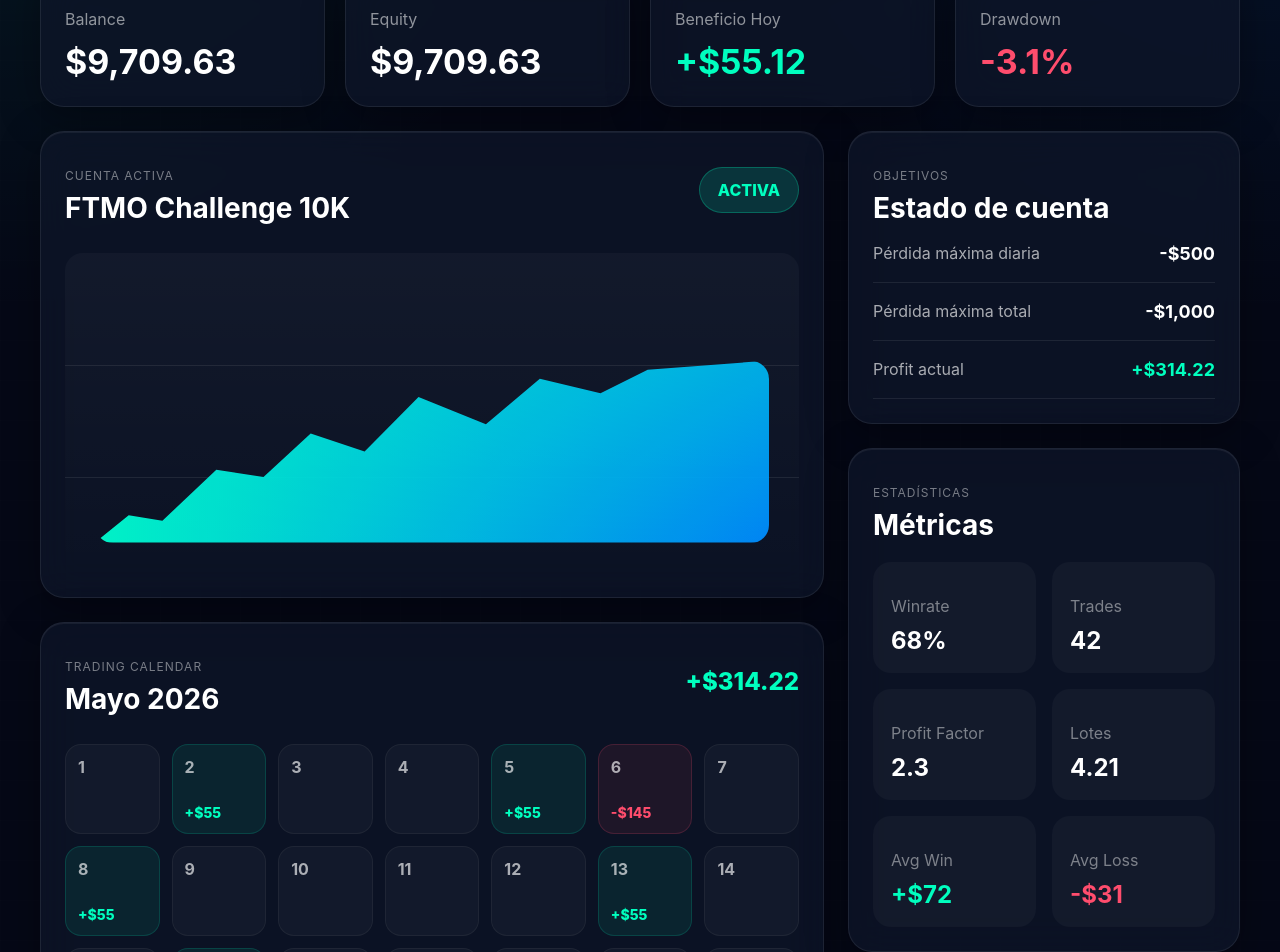
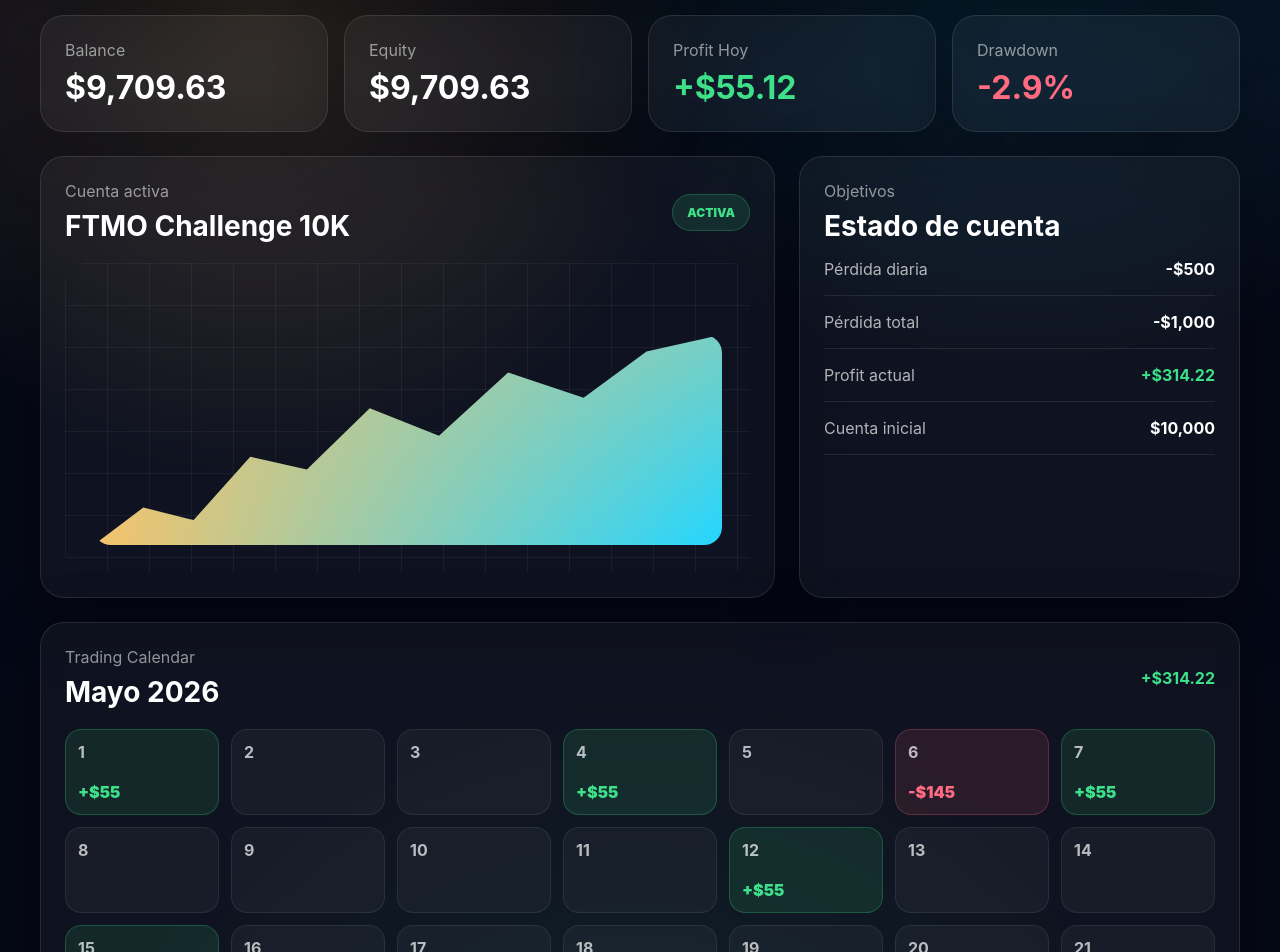
Before and after one commit to fjuanmanuel126-pixel/GoldPulse, a Next.js app: page /bitacora in a window 1280 px wide. Shown: the part 300-1252 px from the top of the page. Built offline with nearby package versions, Linux system fonts and the light colour scheme.

Commit message:
Bitacora GoldPulse dark preview

```diff
--- a/pages/bitacora.tsx
+++ b/pages/bitacora.tsx
@@ -1,529 +1,306 @@
 export default function BitacoraPage() {
   return (
     <main className="page">
-      <div className="overlay" />
-
       <section className="hero">
         <div>
-          <p className="eyebrow">GOLDPULSE BITÁCORA</p>
-
-          <h1>
-            Trading Journal <span>PRO</span>
-          </h1>
-
+          <p className="badge">GOLDPULSE BITÁCORA PRO</p>
+          <h1>Account MetriX</h1>
           <p className="sub">
-            Panel avanzado de métricas, estadísticas y seguimiento
-            profesional para cuentas MT5.
+            Panel manual para cargar historial MT5, revisar cuentas independientes,
+            métricas, drawdown, calendario y resultados.
           </p>
         </div>
 
-        <button className="connectBtn">
-          Conectar cuenta MT5
-        </button>
+        <button>Importar historial MT5</button>
       </section>
 
-      <section className="topGrid">
-        <Card
-          title="Balance"
-          value="$9,709.63"
-        />
-
-        <Card
-          title="Equity"
-          value="$9,709.63"
-        />
-
-        <Card
-          title="Beneficio Hoy"
-          value="+$55.12"
-          green
-        />
-
-        <Card
-          title="Drawdown"
-          value="-3.1%"
-          red
-        />
+      <section className="cards">
+        <Card title="Balance" value="$9,709.63" />
+        <Card title="Equity" value="$9,709.63" />
+        <Card title="Profit Hoy" value="+$55.12" green />
+        <Card title="Drawdown" value="-2.9%" red />
       </section>
 
-      <section className="layout">
-        <div className="left">
-          <div className="panel">
-            <div className="panelTop">
+      <section className="grid">
+        <div className="panel big">
+          <div className="top">
             <div>
               <p className="mini">Cuenta activa</p>
-
               <h2>FTMO Challenge 10K</h2>
             </div>
-
-              <div className="status">
-                ACTIVA
-              </div>
+            <span className="active">ACTIVA</span>
           </div>
 
           <div className="chart">
-              <div className="line line1"></div>
-              <div className="line line2"></div>
-
-              <div className="fakeChart">
-                <div className="curve"></div>
-              </div>
+            <div className="curve" />
           </div>
         </div>
 
         <div className="panel">
-            <div className="panelTop">
+          <p className="mini">Objetivos</p>
+          <h2>Estado de cuenta</h2>
+
+          <Row label="Pérdida diaria" value="-$500" />
+          <Row label="Pérdida total" value="-$1,000" />
+          <Row label="Profit actual" value="+$314.22" green />
+          <Row label="Cuenta inicial" value="$10,000" />
+        </div>
+      </section>
+
+      <section className="panel">
+        <div className="top">
           <div>
             <p className="mini">Trading Calendar</p>
             <h2>Mayo 2026</h2>
           </div>
-
-              <div className="profitMonth">
-                +$314.22
-              </div>
+          <strong className="green">+$314.22</strong>
         </div>
 
         <div className="calendar">
-              {Array.from({ length: 31 }, (_, i) => (
+          {Array.from({ length: 31 }, (_, i) => {
+            const day = i + 1;
+            const positive = [1, 4, 7, 12, 15].includes(day);
+            const negative = day === 6;
+
+            return (
               <div
-                  key={i}
-                  className={`day ${
-                    i === 5
-                      ? "negative"
-                      : [1, 4, 7, 12, 15].includes(i)
-                      ? "positive"
-                      : ""
-                  }`}
+                key={day}
+                className={`day ${positive ? "pos" : ""} ${negative ? "neg" : ""}`}
               >
-                  <strong>{i + 1}</strong>
-
-                  {[1, 4, 7, 12, 15].includes(i) && (
-                    <span>+$55</span>
-                  )}
-
-                  {i === 5 && (
-                    <span>-$145</span>
-                  )}
+                <b>{day}</b>
+                {positive && <span>+$55</span>}
+                {negative && <span>-$145</span>}
               </div>
-              ))}
+            );
+          })}
         </div>
-          </div>
-        </div>
-
-        <aside className="right">
-          <div className="panel">
-            <p className="mini">
-              Objetivos
-            </p>
-
-            <h2>Estado de cuenta</h2>
-
-            <div className="objective">
-              <span>Pérdida máxima diaria</span>
-              <strong>-$500</strong>
-            </div>
-
-            <div className="objective">
-              <span>Pérdida máxima total</span>
-              <strong>-$1,000</strong>
-            </div>
-
-            <div className="objective">
-              <span>Profit actual</span>
-
-              <strong className="green">
-                +$314.22
-              </strong>
-            </div>
-          </div>
-
-          <div className="panel">
-            <p className="mini">
-              Estadísticas
-            </p>
-
-            <h2>Métricas</h2>
-
-            <div className="stats">
-              <Stat
-                label="Winrate"
-                value="68%"
-              />
-
-              <Stat
-                label="Trades"
-                value="42"
-              />
-
-              <Stat
-                label="Profit Factor"
-                value="2.3"
-              />
-
-              <Stat
-                label="Lotes"
-                value="4.21"
-              />
-
-              <Stat
-                label="Avg Win"
-                value="+$72"
-                green
-              />
-
-              <Stat
-                label="Avg Loss"
-                value="-$31"
-                red
-              />
-            </div>
-          </div>
-        </aside>
       </section>
 
       <style jsx>{`
         .page {
           min-height: 100vh;
+          padding: 40px;
+          color: white;
           background:
-            radial-gradient(circle at top left, rgba(0,255,200,0.08), transparent 30%),
-            radial-gradient(circle at top right, rgba(0,140,255,0.10), transparent 30%),
+            radial-gradient(circle at 20% 20%, rgba(245, 195, 107, 0.18), transparent 28%),
+            radial-gradient(circle at 80% 10%, rgba(36, 214, 255, 0.16), transparent 30%),
+            radial-gradient(circle at 50% 100%, rgba(0, 255, 180, 0.08), transparent 35%),
             #050816;
-
-          color: white;
-          padding: 40px;
-          position: relative;
-          overflow: hidden;
-          font-family: Inter, sans-serif;
-        }
-
-        .overlay {
-          position: absolute;
-          inset: 0;
-          background-image:
-            linear-gradient(rgba(255,255,255,0.03) 1px, transparent 1px),
-            linear-gradient(90deg, rgba(255,255,255,0.03) 1px, transparent 1px);
-
-          background-size: 40px 40px;
-          opacity: 0.2;
-          pointer-events: none;
+          font-family: Inter, Arial, sans-serif;
         }
 
         .hero {
-          position: relative;
-          z-index: 2;
           display: flex;
           justify-content: space-between;
           align-items: center;
-          margin-bottom: 35px;
-          gap: 30px;
+          gap: 24px;
+          padding: 32px;
+          border-radius: 28px;
+          background: rgba(255, 255, 255, 0.045);
+          border: 1px solid rgba(255, 255, 255, 0.1);
+          box-shadow: 0 20px 80px rgba(0, 0, 0, 0.45);
+          backdrop-filter: blur(18px);
+          margin-bottom: 24px;
         }
 
-        .eyebrow {
-          color: #00ffd0;
+        .badge {
+          color: #f5c36b;
           letter-spacing: 2px;
-          font-size: 13px;
-          font-weight: 800;
-          margin-bottom: 12px;
+          font-size: 12px;
+          font-weight: 900;
         }
 
         h1 {
           font-size: 58px;
           margin: 0;
-          font-weight: 900;
           line-height: 1;
         }
 
-        h1 span {
-          color: #00ffd0;
+        .sub {
+          max-width: 650px;
+          color: rgba(255, 255, 255, 0.68);
+          line-height: 1.6;
+          font-size: 17px;
         }
 
-        .sub {
-          max-width: 620px;
-          color: rgba(255,255,255,0.65);
-          margin-top: 18px;
-          font-size: 18px;
-          line-height: 1.6;
+        button {
+          border: 0;
+          padding: 16px 22px;
+          border-radius: 16px;
+          font-weight: 900;
+          cursor: pointer;
+          background: linear-gradient(135deg, #f5c36b, #24d6ff);
+          color: #050816;
+          box-shadow: 0 0 36px rgba(245, 195, 107, 0.22);
         }
 
-        .connectBtn {
-          background: linear-gradient(135deg,#00ffd0,#0095ff);
-          border: none;
-          color: black;
-          font-weight: 800;
-          padding: 18px 28px;
-          border-radius: 16px;
-          font-size: 16px;
-          cursor: pointer;
-          box-shadow: 0 0 30px rgba(0,255,208,0.25);
-        }
-
-        .topGrid {
-          position: relative;
-          z-index: 2;
+        .cards {
           display: grid;
-          grid-template-columns: repeat(4,1fr);
-          gap: 20px;
+          grid-template-columns: repeat(4, 1fr);
+          gap: 16px;
           margin-bottom: 24px;
         }
 
         .card,
         .panel {
-          background: rgba(15,23,42,0.72);
-          border: 1px solid rgba(255,255,255,0.08);
-          backdrop-filter: blur(18px);
+          background: rgba(255, 255, 255, 0.045);
+          border: 1px solid rgba(255, 255, 255, 0.1);
           border-radius: 24px;
           padding: 24px;
-          box-shadow:
-            0 10px 40px rgba(0,0,0,0.35),
-            inset 0 1px rgba(255,255,255,0.06);
+          box-shadow: 0 20px 70px rgba(0, 0, 0, 0.32);
+          backdrop-filter: blur(18px);
         }
 
-        .card p {
-          color: rgba(255,255,255,0.55);
-          margin-bottom: 12px;
+        .card p,
+        .mini {
+          color: rgba(255, 255, 255, 0.55);
+          margin: 0 0 8px;
         }
 
         .card h2 {
+          font-size: 32px;
           margin: 0;
-          font-size: 34px;
         }
 
-        .green {
-          color: #00ffbf;
+        .grid {
+          display: grid;
+          grid-template-columns: 1.5fr 0.9fr;
+          gap: 24px;
+          margin-bottom: 24px;
         }
 
-        .red {
-          color: #ff4d6d;
-        }
-
-        .layout {
-          position: relative;
-          z-index: 2;
-          display: grid;
-          grid-template-columns: 2fr 1fr;
-          gap: 24px;
-        }
-
-        .left,
-        .right {
-          display: flex;
-          flex-direction: column;
-          gap: 24px;
-        }
-
-        .panelTop {
+        .top {
           display: flex;
           justify-content: space-between;
           align-items: center;
-          margin-bottom: 28px;
+          gap: 16px;
+          margin-bottom: 20px;
         }
 
-        .mini {
-          color: rgba(255,255,255,0.45);
-          text-transform: uppercase;
-          letter-spacing: 1px;
-          font-size: 12px;
-          margin-bottom: 8px;
-        }
-
-        .panel h2 {
+        h2 {
           margin: 0;
           font-size: 28px;
         }
 
-        .status {
-          background: rgba(0,255,191,0.15);
-          color: #00ffbf;
-          padding: 12px 18px;
+        .active {
+          color: #3ee089;
+          background: rgba(62, 224, 137, 0.12);
+          border: 1px solid rgba(62, 224, 137, 0.24);
+          padding: 10px 14px;
           border-radius: 999px;
-          font-weight: 800;
-          border: 1px solid rgba(0,255,191,0.25);
+          font-weight: 900;
+          font-size: 12px;
         }
 
         .chart {
-          height: 320px;
-          border-radius: 18px;
+          height: 310px;
           position: relative;
           overflow: hidden;
+          border-radius: 20px;
           background:
-            linear-gradient(180deg, rgba(255,255,255,0.03), transparent);
-        }
-
-        .line {
-          position: absolute;
-          left: 0;
-          right: 0;
-          height: 1px;
-          background: rgba(255,255,255,0.08);
-        }
-
-        .line1 {
-          top: 35%;
-        }
-
-        .line2 {
-          top: 70%;
-        }
-
-        .fakeChart {
-          position: absolute;
-          inset: 0;
-          display: flex;
-          align-items: flex-end;
-          padding: 30px;
+            linear-gradient(rgba(255,255,255,0.05) 1px, transparent 1px),
+            linear-gradient(90deg, rgba(255,255,255,0.05) 1px, transparent 1px);
+          background-size: 42px 42px;
         }
 
         .curve {
-          width: 100%;
-          height: 70%;
+          position: absolute;
+          left: 28px;
+          right: 28px;
+          bottom: 28px;
+          height: 68%;
           border-radius: 18px;
           background:
-            linear-gradient(180deg, rgba(0,255,208,0.35), transparent),
-            linear-gradient(90deg,#00ffd0,#008cff);
-
-          clip-path: polygon(
-            0% 100%,
-            5% 85%,
-            10% 88%,
-            18% 60%,
-            25% 64%,
-            32% 40%,
-            40% 50%,
-            48% 20%,
-            58% 35%,
-            66% 10%,
-            75% 18%,
-            82% 5%,
-            100% 0,
-            100% 100%
-          );
-
-          opacity: 0.95;
+            linear-gradient(180deg, rgba(245,195,107,.40), transparent),
+            linear-gradient(90deg, #f5c36b, #24d6ff);
+          clip-path: polygon(0% 100%, 8% 82%, 16% 88%, 25% 58%, 34% 64%, 44% 35%, 55% 48%, 66% 18%, 78% 30%, 88% 8%, 100% 0, 100% 100%);
         }
 
-        .profitMonth {
-          color: #00ffbf;
-          font-size: 24px;
-          font-weight: 800;
+        .row {
+          display: flex;
+          justify-content: space-between;
+          padding: 16px 0;
+          border-bottom: 1px solid rgba(255,255,255,0.09);
+          color: rgba(255,255,255,0.68);
+        }
+
+        .row b {
+          color: white;
+        }
+
+        .green {
+          color: #3ee089 !important;
+        }
+
+        .red {
+          color: #ff6b81 !important;
         }
 
         .calendar {
           display: grid;
-          grid-template-columns: repeat(7,1fr);
+          grid-template-columns: repeat(7, 1fr);
           gap: 12px;
         }
 
         .day {
-          min-height: 90px;
+          min-height: 86px;
+          padding: 12px;
           border-radius: 16px;
-          background: rgba(255,255,255,0.03);
-          border: 1px solid rgba(255,255,255,0.05);
-          padding: 12px;
+          background: rgba(255,255,255,0.04);
+          border: 1px solid rgba(255,255,255,0.08);
           display: flex;
           flex-direction: column;
           justify-content: space-between;
         }
 
-        .day strong {
-          color: rgba(255,255,255,0.65);
+        .day b {
+          color: rgba(255,255,255,0.7);
         }
 
         .day span {
-          font-size: 14px;
-          font-weight: 800;
+          font-weight: 900;
         }
 
-        .day.positive {
-          background: rgba(0,255,191,0.08);
-          border-color: rgba(0,255,191,0.15);
+        .day.pos {
+          background: rgba(62,224,137,0.11);
+          border-color: rgba(62,224,137,0.24);
         }
 
-        .day.positive span {
-          color: #00ffbf;
+        .day.pos span {
+          color: #3ee089;
         }
 
-        .day.negative {
-          background: rgba(255,77,109,0.08);
-          border-color: rgba(255,77,109,0.18);
+        .day.neg {
+          background: rgba(255,107,129,0.11);
+          border-color: rgba(255,107,129,0.24);
         }
 
-        .day.negative span {
-          color: #ff4d6d;
+        .day.neg span {
+          color: #ff6b81;
         }
 
-        .objective {
-          display: flex;
-          justify-content: space-between;
-          align-items: center;
-          padding: 18px 0;
-          border-bottom: 1px solid rgba(255,255,255,0.08);
+        @media (max-width: 900px) {
+          .hero,
+          .top {
+            flex-direction: column;
+            align-items: flex-start;
           }
 
-        .objective span {
-          color: rgba(255,255,255,0.65);
+          .cards,
+          .grid {
+            grid-template-columns: 1fr;
           }
 
-        .objective strong {
-          font-size: 18px;
+          .calendar {
+            grid-template-columns: repeat(2, 1fr);
           }
 
-        .stats {
-          display: grid;
-          grid-template-columns: repeat(2,1fr);
-          gap: 16px;
-          margin-top: 20px;
+          h1 {
+            font-size: 40px;
           }
 
-        .stat {
-          background: rgba(255,255,255,0.03);
-          border-radius: 18px;
-          padding: 18px;
-        }
-
-        .stat p {
-          color: rgba(255,255,255,0.45);
-          margin-bottom: 10px;
-        }
-
-        .stat h3 {
-          margin: 0;
-          font-size: 24px;
-        }
-
-        @media(max-width:1100px){
-          .topGrid{
-            grid-template-columns:1fr 1fr;
-          }
-
-          .layout{
-            grid-template-columns:1fr;
-          }
-
-          .calendar{
-            grid-template-columns:repeat(3,1fr);
-          }
-        }
-
-        @media(max-width:700px){
-          .page{
-            padding:20px;
-          }
-
-          h1{
-            font-size:42px;
-          }
-
-          .hero{
-            flex-direction:column;
-            align-items:flex-start;
-          }
-
-          .topGrid{
-            grid-template-columns:1fr;
-          }
-
-          .calendar{
-            grid-template-columns:repeat(2,1fr);
+          .page {
+            padding: 20px;
           }
         }
       `}</style>
@@ -545,48 +322,24 @@
   return (
     <div className="card">
       <p>{title}</p>
-
-      <h2
-        className={
-          green
-            ? "green"
-            : red
-            ? "red"
-            : ""
-        }
-      >
-        {value}
-      </h2>
+      <h2 className={green ? "green" : red ? "red" : ""}>{value}</h2>
     </div>
   );
 }
 
-function Stat({
+function Row({
   label,
   value,
   green,
-  red,
 }: {
   label: string;
   value: string;
   green?: boolean;
-  red?: boolean;
 }) {
   return (
-    <div className="stat">
-      <p>{label}</p>
-
-      <h3
-        className={
-          green
-            ? "green"
-            : red
-            ? "red"
-            : ""
-        }
-      >
-        {value}
-      </h3>
+    <div className="row">
+      <span>{label}</span>
+      <b className={green ? "green" : ""}>{value}</b>
     </div>
   );
 }
```
Lines whose indentation alone changed are shown as unchanged.
